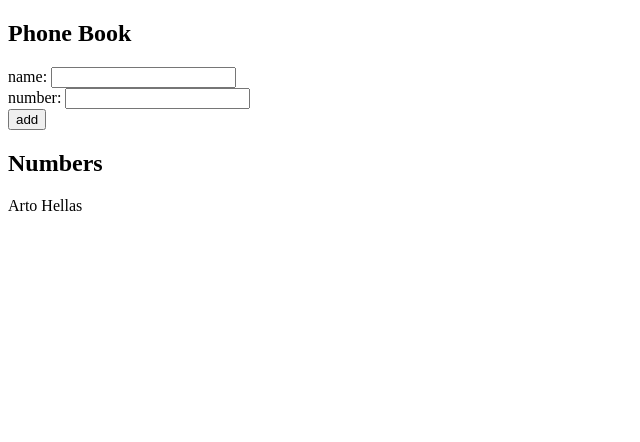
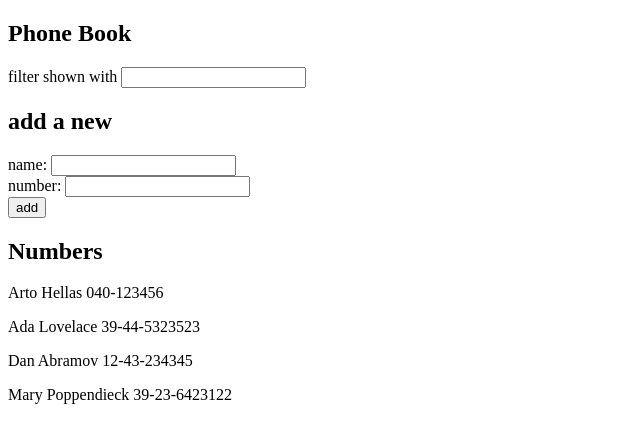
Before and after one commit to lburscheidt/fsopen-submissions, a React (Vite) app in the folder part2/phonebook/: page / in a window 1280 px wide. Shown: the top 442 px of the page, without its empty margins (0-640 px from the left). Built offline with nearby package versions, Linux system fonts and the light colour scheme.

Commit message:
Complete exercise 2.9

```diff
--- a/part2/phonebook/src/App.jsx
+++ b/part2/phonebook/src/App.jsx
@@ -9,9 +9,19 @@
 };
 
 const App = () => {
-	const [persons, setPersons] = useState([{ name: "Arto Hellas" }]);
+	const [persons, setPersons] = useState([
+		{ name: "Arto Hellas", number: "040-123456", id: 1 },
+		{ name: "Ada Lovelace", number: "39-44-5323523", id: 2 },
+		{ name: "Dan Abramov", number: "12-43-234345", id: 3 },
+		{ name: "Mary Poppendieck", number: "39-23-6423122", id: 4 },
+	]);
 	const [newName, setNewName] = useState("");
 	const [newNumber, setNewNumber] = useState("");
+	const [searchInput, setSearchInput] = useState("");
+
+	const personsToShow = searchInput
+		? persons.filter((p) => p.name.toLowerCase().includes(searchInput))
+		: persons;
 
 	const handleNameChange = (event) => {
 		setNewName(event.target.value);
@@ -19,6 +29,10 @@
 
 	const handleNumberChange = (event) => {
 		setNewNumber(event.target.value);
+	};
+
+	const handleSearchInput = (event) => {
+		setSearchInput(event.target.value);
 	};
 
 	const addNewPerson = (event) => {
@@ -36,6 +50,11 @@
 	return (
 		<div>
 			<h2>Phone Book</h2>
+			<p>
+				filter shown with{" "}
+				<input value={searchInput} onChange={handleSearchInput} />
+			</p>
+			<h2>add a new</h2>
 			<form>
 				<div>
 					name: <input value={newName} onChange={handleNameChange} />
@@ -50,7 +69,7 @@
 				</div>
 			</form>
 			<h2>Numbers</h2>
-			<Persons persons={persons} />
+			<Persons persons={personsToShow} />
 		</div>
 	);
 };
```
